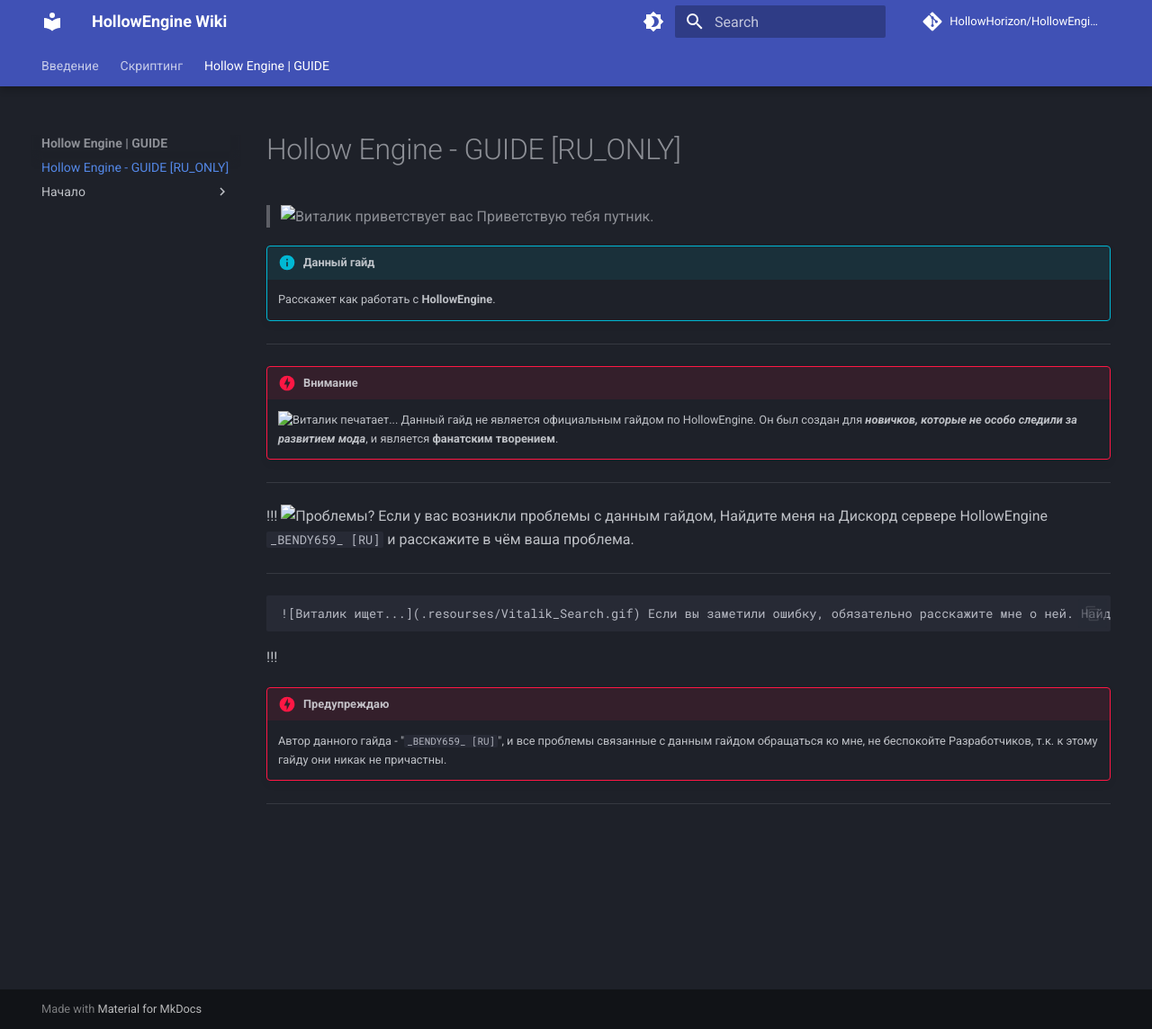
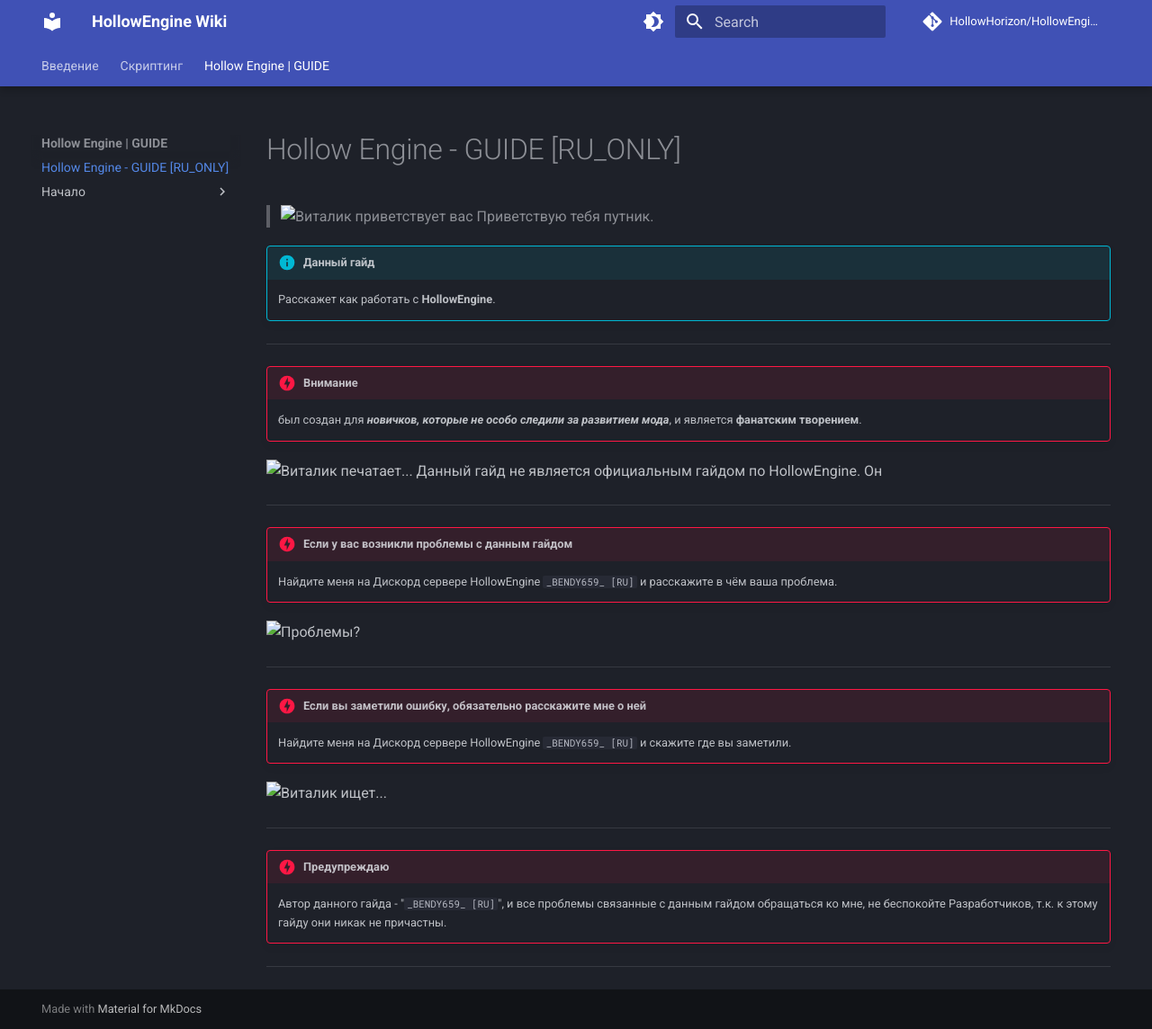
Before and after one commit to HollowHorizon/HollowEngineDocs, an MkDocs documentation site: the page built from docs/hollowengine-guide/introduction.md, in a window 1280 px wide and 1144 px high. Shown: the whole window at 90% size. Built offline with MkDocs 1.6.1 and Material for MkDocs 9.7.7, drawn with Linux system fonts in a browser that asks for light colours; comment, search, counter and statistics services are not loaded.

Commit message:
popugaika-slesh-gaika-ravno=popug

```diff
--- a/docs/hollowengine-guide/introduction.md
+++ b/docs/hollowengine-guide/introduction.md
@@ -13,17 +13,23 @@ sidebar_position: 0
 ---
 
 !!! danger "Внимание"
-	![Виталик печатает...](.resourses/Vitalik_Pinding.gif) Данный гайд не является официальным гайдом по HollowEngine. Он был создан для _**новичков, которые не особо следили за развитием мода**_, и является **фанатским творением**.
+	был создан для _**новичков, которые не особо следили за развитием мода**_, и является **фанатским творением**.
+![Виталик печатает...](.resourses/Vitalik_Pinding.gif) Данный гайд не является официальным гайдом по HollowEngine. Он
 
 ---
-!!!
-	![Проблемы?](.resourses/Vitalik_Hmm.gif) Если у вас возникли проблемы с данным гайдом, Найдите меня на Дискорд сервере HollowEngine `_BENDY659_ [RU]` и расскажите в чём ваша проблема.
 
-***
+!!! danger "Если у вас возникли проблемы с данным гайдом"
+	Найдите меня на Дискорд сервере HollowEngine `_BENDY659_ [RU]` и расскажите в чём ваша проблема.
+![Проблемы?](.resourses/Vitalik_Hmm.gif)
 
-	![Виталик ищет...](.resourses/Vitalik_Search.gif) Если вы заметили ошибку, обязательно расскажите мне о ней. Найдите меня на Дискорд сервере HollowEngine `_BENDY659_ [RU]` и скажите где вы заметили.
-!!!
+---
 
+!!! danger "Если вы заметили ошибку, обязательно расскажите мне о ней"
+	 Найдите меня на Дискорд сервере HollowEngine `_BENDY659_ [RU]` и скажите где вы заметили.
+
+![Виталик ищет...](.resourses/Vitalik_Search.gif)
+
+---
 
 !!! danger "Предупреждаю"
 	Автор данного гайда - "`_BENDY659_ [RU]`", и все проблемы связанные с данным гайдом обращаться ко мне, не беспокойте Разработчиков, т.к. к этому гайду они никак не причастны.
```
